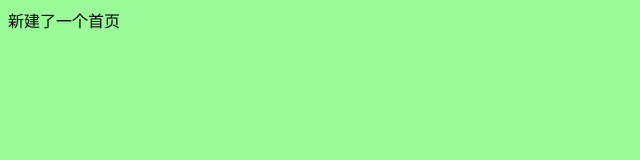
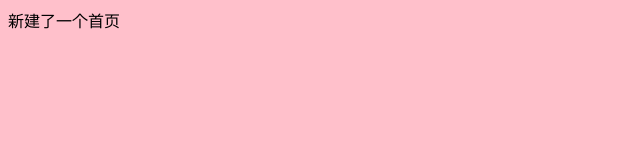
Before and after one commit to lois686/studyGithub48_03, a plain HTML site: page index.html in a window 1280 px wide. Shown: the whole page, without its empty margins (0-640 px from the left). Drawn offline with Linux system fonts and the light colour scheme.

Commit message:
改变了颜色

```diff
--- a/index.css
+++ b/index.css
@@ -1,3 +1,3 @@
 body{
-    background-color: palegreen;
+    background-color: pink;
 }
```
